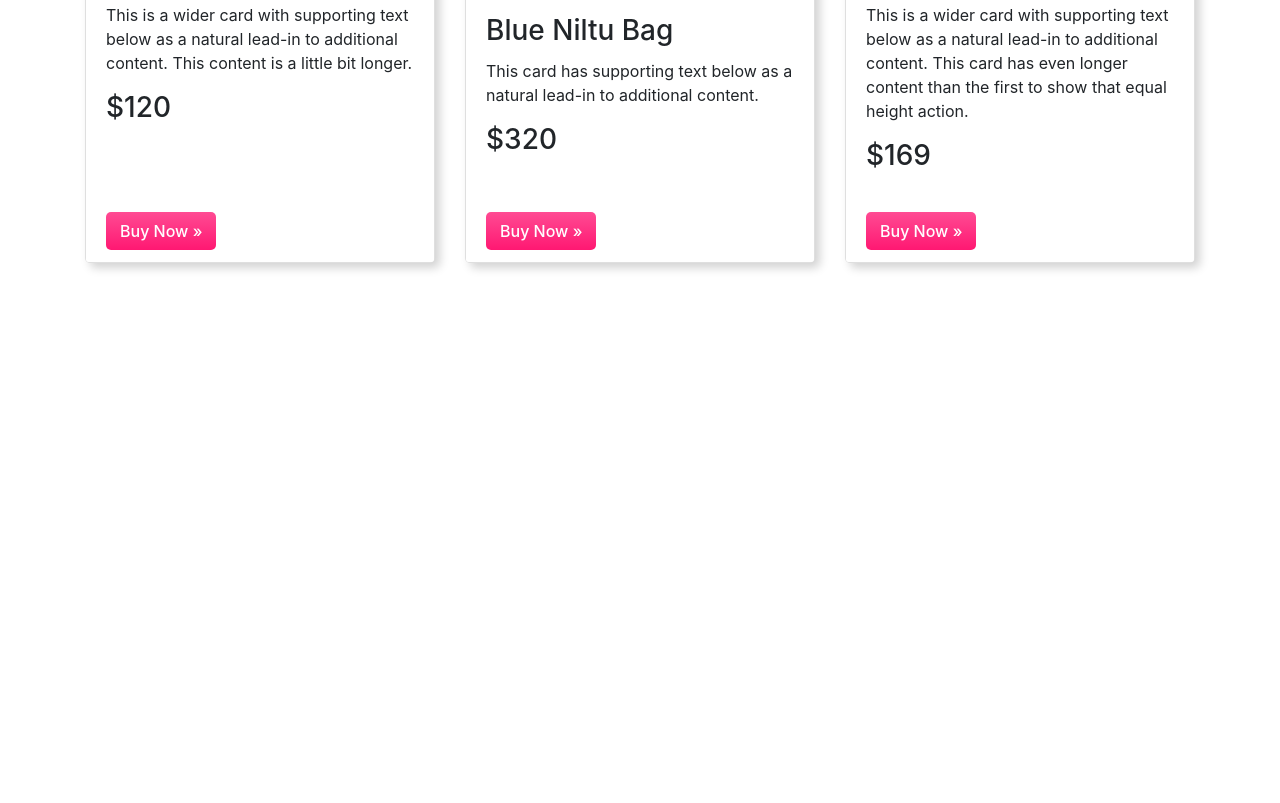
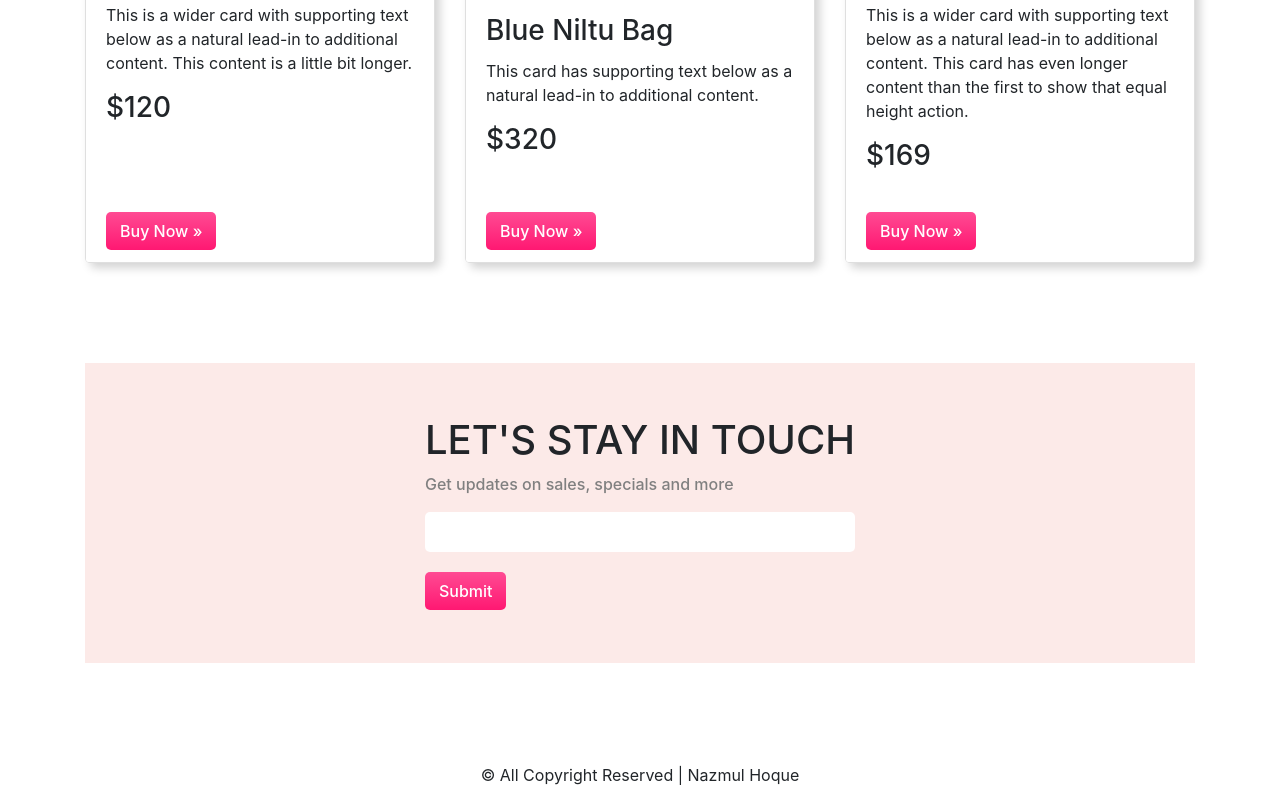
Before and after one commit to hoque-nazmul/panda-basic-ecommerce-template, a plain HTML site: page index.html in a window 1280 px wide. Shown: the part 1860-2663 px from the top of the page. Before the commit the page ends 2223 px from the top, so only its background shows below. Drawn offline with Linux system fonts and the light colour scheme.

Commit message:
contact and footer section is added

```diff
--- a/css/style.css
+++ b/css/style.css
@@ -56,3 +56,22 @@
     border: none;
     background: #fff;
 }
+
+.wrapper-content{
+    height: 300px;
+    background: #FCEAE8;
+}
+
+.wrapper-content input {
+    display: block;
+    width: 100%;
+    height: 40px;
+    border-radius: 5px;
+    border: none;
+    margin-bottom: 20px;
+}
+
+.wrapper-content p{
+    font-weight: 500;
+    color: #808080;
+}
--- a/index.html
+++ b/index.html
@@ -192,7 +192,19 @@
         </div>
       </div>
     </div>
-
+    <div class="container" id="contact">
+      <div class="wrapper-content d-flex justify-content-center align-items-center">
+        <div class="contact">
+          <h1>LET'S STAY IN TOUCH</h1>
+          <p>Get updates on sales, specials and more</p>
+          <input type="text">
+          <button class="price-button">Submit</button>
+        </div>
+      </div>
+    </div>
+    <footer>
+      <p class="text-center">&copy; All Copyright Reserved | Nazmul Hoque</p>
+    </footer>
     <script src="js/jquery.js"></script>
     <script src="js/popper.js"></script>
     <script src="js/bootstrap.min.js"></script>
```
